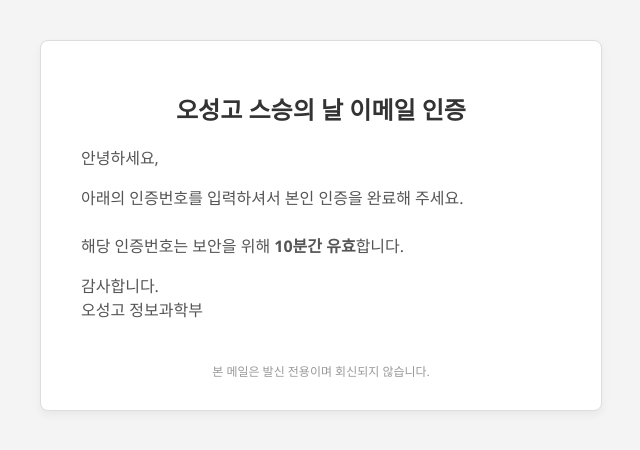
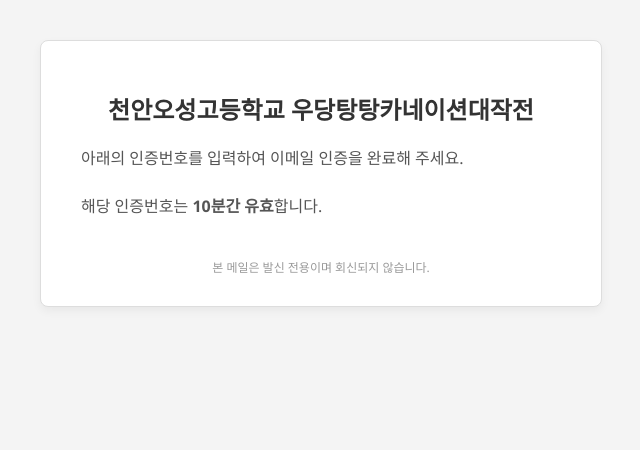
Before and after one commit to sebizt/ohsung_carnation, a Flask app: template templates/mail.html in a window 1280 px wide. Shown: the top 450 px of the page, without its empty margins (319-959 px from the left). Run offline with Flask 3, Linux system fonts and the light colour scheme; the template is opened without the code that fills it, so the values that code supplies are empty; some libraries are stand-ins or nearby versions.

Commit message:
Update mail.html

```diff
--- a/templates/mail.html
+++ b/templates/mail.html
@@ -46,12 +46,10 @@
 </head>
 <body>
   <div class="container">
-    <h2>오성고 스승의 날 이메일 인증</h2>
-    <p>안녕하세요,</p>
-    <p>아래의 인증번호를 입력하셔서 본인 인증을 완료해 주세요.</p>
+    <h2>천안오성고등학교 우당탕탕카네이션대작전</h2>
+    <p>아래의 인증번호를 입력하여 이메일 인증을 완료해 주세요.</p>
     <div class="code">{{ code }}</div>
-    <p>해당 인증번호는 보안을 위해 <strong>10분간 유효</strong>합니다.</p>
-    <p>감사합니다.<br>오성고 정보과학부</p>
+    <p>해당 인증번호는 <strong>10분간 유효</strong>합니다.</p>
     <div class="footer">
       본 메일은 발신 전용이며 회신되지 않습니다.
     </div>
```
